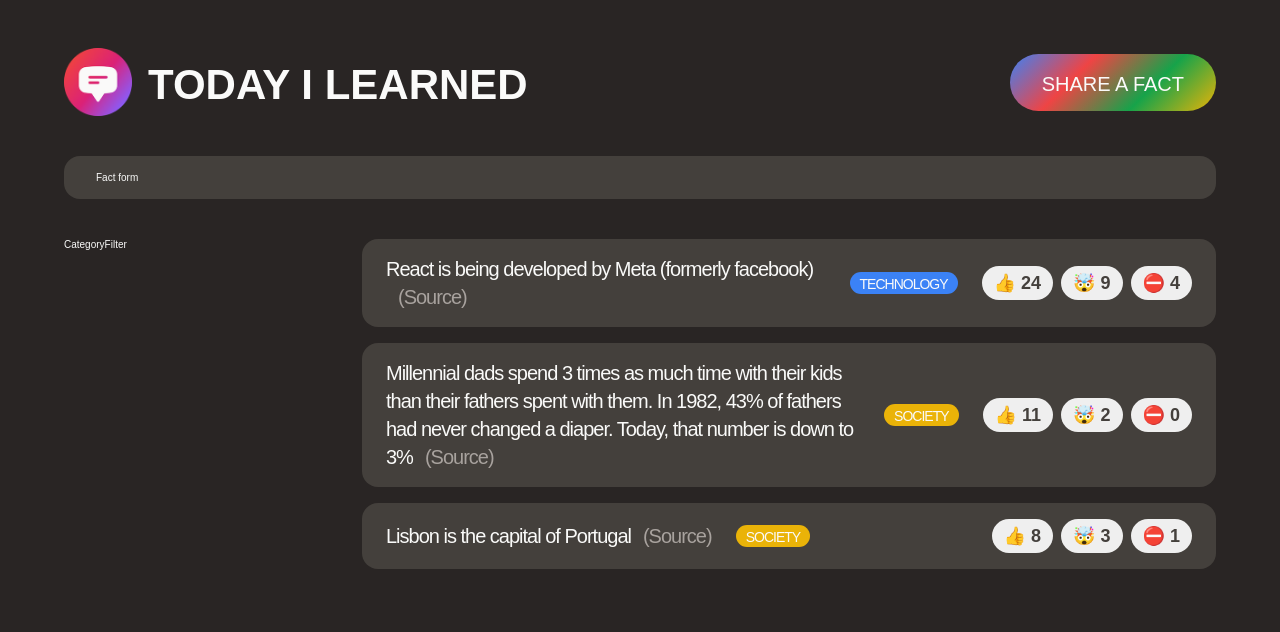
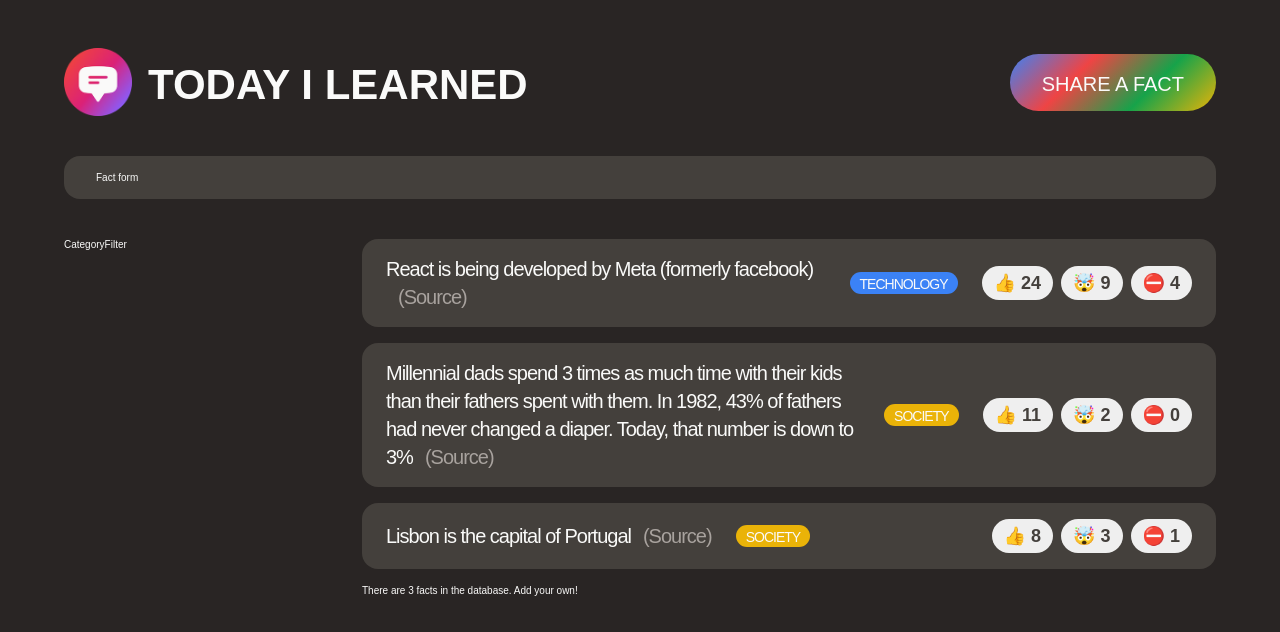
Before and after one commit to Mully7773/Fact-Blog, a React (Create React App) app: page / in a window 1280 px wide. Shown: the top 632 px of the page. Built offline with nearby package versions, Linux system fonts and the light colour scheme; the HTML template or start-up script is replaced by a standard one.

Commit message:
Add Fact component for more modular code

```diff
--- a/src/App.js
+++ b/src/App.js
@@ -88,8 +88,17 @@
     <section className="fact-list">
       <ul>
         {facts.map((fact) => {
+          return <Fact key={fact.id} fact={fact} />;
+        })}
+      </ul>
+      <p>There are {facts.length} facts in the database. Add your own!</p>
+    </section>
+  );
+};
+
+const Fact = ({ fact }) => {
   return (
-            <li key={fact.id} className="fact-list__fact">
+    <li className="fact-list__fact">
       <p>
         {fact.text}
         <a className="source" href={fact.source} target="_blank">
@@ -100,9 +109,8 @@
       <span
         className="fact-list__tag"
         style={{
-                  backgroundColor: CATEGORIES.find(
-                    (cat) => cat.name === fact.category
-                  ).color,
+          backgroundColor: CATEGORIES.find((cat) => cat.name === fact.category)
+            .color,
         }}
       >
         {fact.category}
@@ -115,10 +123,6 @@
       </div>
     </li>
   );
-        })}
-      </ul>
-    </section>
-  );
 };
 
 export default App;
```
Lines whose indentation alone changed are shown as unchanged.
